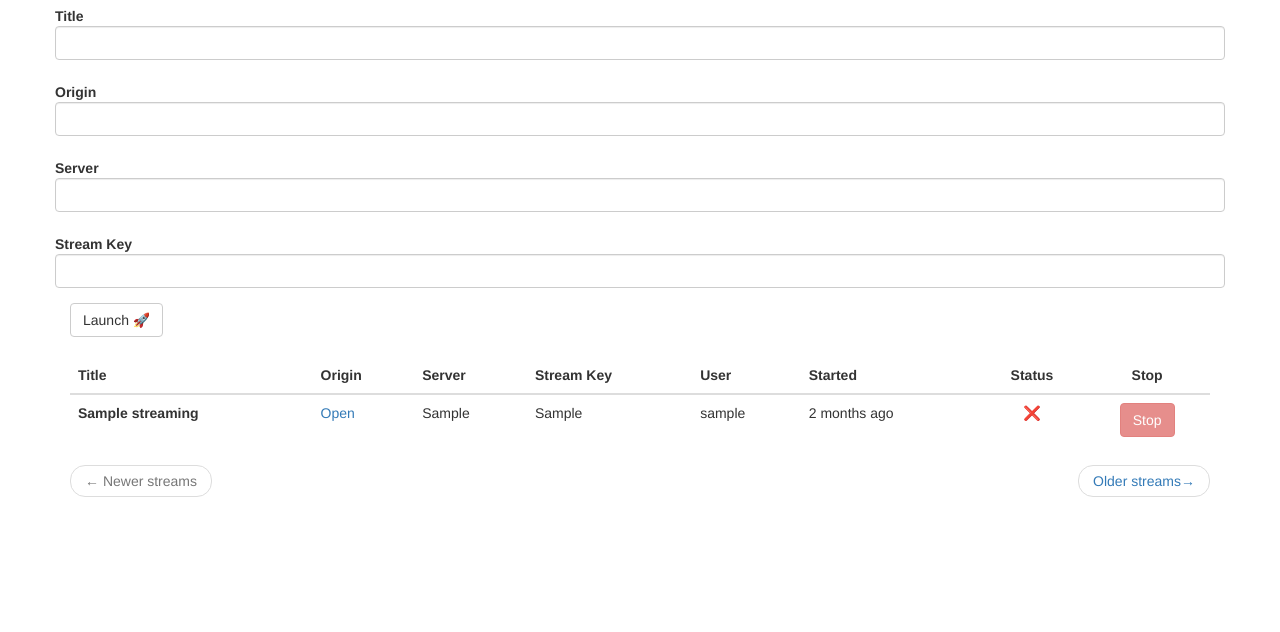
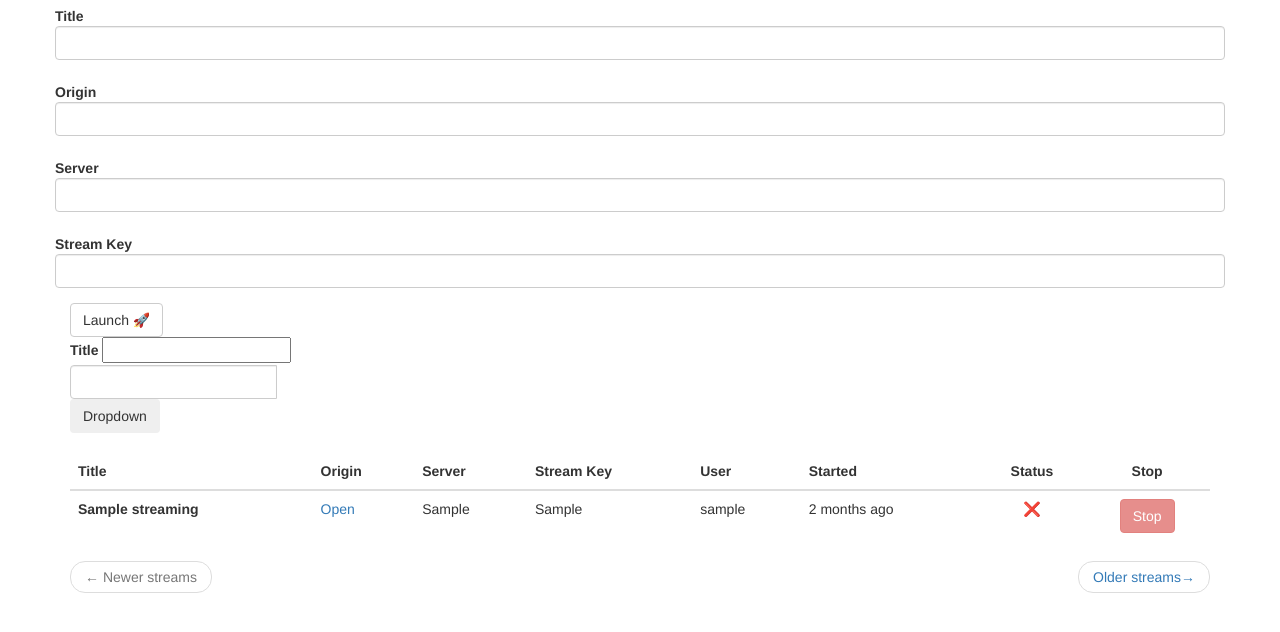
Before and after one commit to sqr/restream_flask, a Flask app: template app/templates/streamings.html in a window 1280 px wide. Shown: the part 136-768 px from the top of the page. Run offline with Flask 2, Linux system fonts and the light colour scheme; tables that the repository leaves empty hold one stand-in row (values such as "Sample post"); the template is opened without the code that fills it: values that come from a table or form of the project are taken from there, most other values are stand-ins (such as "Sample title", 1, 10 or a date in 2020); parts of the project's set-up code (start-up, migrations or seed data) failed here and were passed over; some libraries are stand-ins or nearby versions.

Commit message:
dropdown form

```diff
--- a/app/templates/streamings.html
+++ b/app/templates/streamings.html
@@ -5,6 +5,22 @@
     <h2>Añadir un stream</h2>
     {% if form %}
     {{ wtf.quick_form(form, extra_classes="form-horizontal", form_type="horizontal", horizontal_columns=('sm', 2, 10)) }}
+    <form method="POST" action="/">
+    {{  form.title.label  }} {{  form.title(size=20)}}
+     <div class="input-group">
+        <input type="text" class="form-control" aria-label="Text input with dropdown button">
+        <div class="input-group-append">
+          <button class="btn btn-outline-secondary dropdown-toggle" type="button" data-toggle="dropdown" aria-haspopup="true" aria-expanded="false">Dropdown</button>
+          <div class="dropdown-menu">
+            <a class="dropdown-item" href="#">Action</a>
+            <a class="dropdown-item" href="#">Another action</a>
+            <a class="dropdown-item" href="#">Something else here</a>
+            <div role="separator" class="dropdown-divider"></div>
+            <a class="dropdown-item" href="#">Separated link</a>
+          </div>
+        </div>
+      </div>
+    </form>
     {% endif %}
     <br>
     <table class="table">
```
